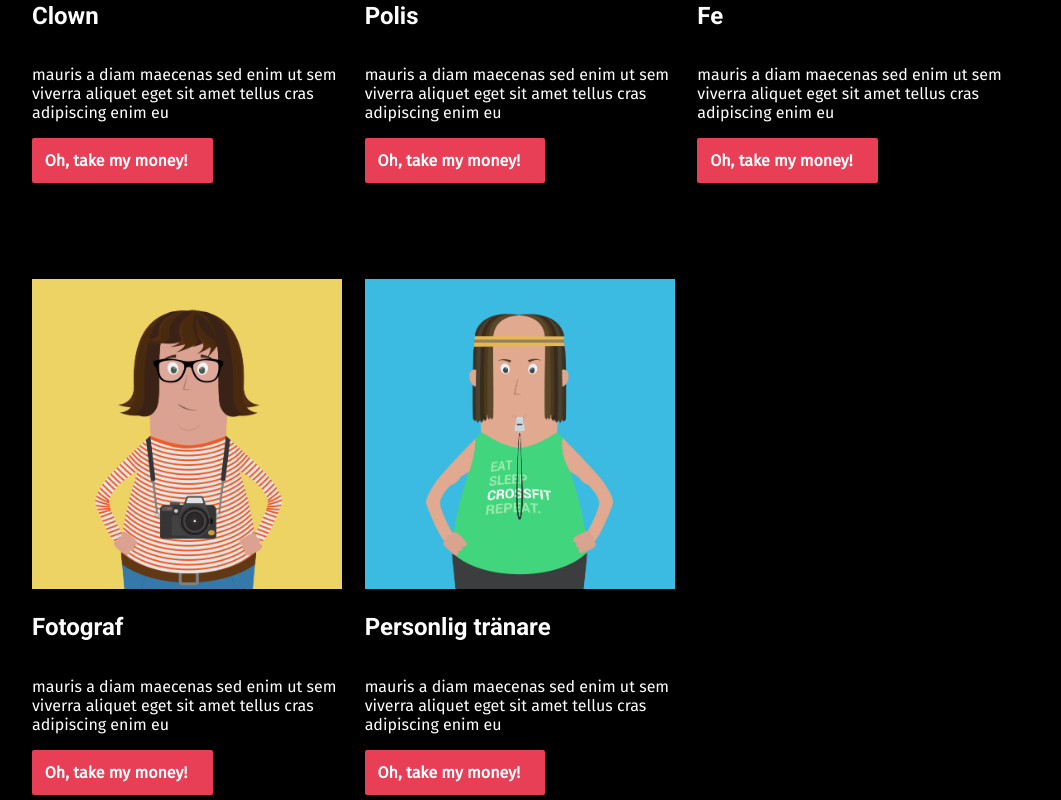
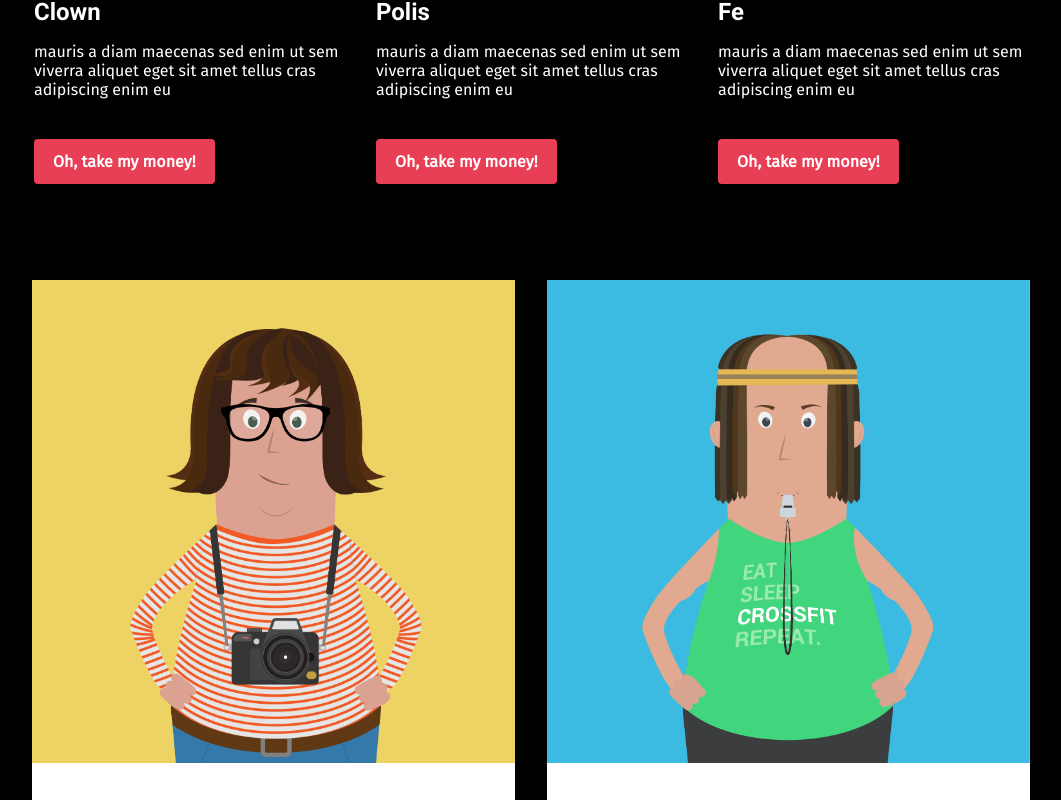
Before and after one commit to DanielPersson93/postershop, a Vue app: page / in a window 1280 px wide. Shown: the part 2260-3060 px from the top of the page, without its empty margins (109-1170 px from the left). Built offline with nearby package versions, Linux system fonts and the light colour scheme; a web font is replaced by a local one.

Commit message:
finished multiple product view

```diff
--- a/src/views/Home.vue
+++ b/src/views/Home.vue
@@ -19,24 +19,60 @@ export default {};
 </script>
 
 <style lang="scss" scoped>
+
+  h1{
+    margin: 16px 0 16px
+  }
+
+  p{
+    margin: 0 0 40px;
+  }
+
   .home{
     background: black;
-    padding: 0 221px 126px
+    padding: 0 200px 126px
   }
   img{
     width: 310px;
   }
 
   .grid{
-    display: grid;
-    grid-template-columns: repeat(3,1fr);
+    display: flex;
+    flex-flow: wrap;
+    justify-content: center;
+    // grid-template-columns: repeat(3,1fr);
   }
 
   article{
     display: flex;
     flex-direction: column;
     width: 310px;
-    margin-top: 96px;
+    margin: 96px 16px 0 16px;
+  }
+  article:nth-of-type(11), article:nth-of-type(10){
+    background: white;
+    width: 483px;
+    height: 770px;
+
+      img{
+        width: 483px;
+      }
+      h1{
+        color: black;
+        font-size: 34px;
+        font-weight: bold;
+        margin: 32px 0 16px 16px;
+      }
+      p{
+        font-size: 16px;
+        color: black;
+        margin: 0 0 68px 16px;
+      }
+      button{
+        width: 173px;
+        margin-left: 16px;
+        padding:1.5rem;
+      }
   }
 
   a, p{
@@ -50,9 +86,10 @@ export default {};
     padding: .8rem;
     width: 50%;
     color: white;
-    border-radius: 2px;
+    border-radius: 4px;
     font-weight: bold;
     cursor: pointer;
+    text-align: center;
   }
 
 
```
